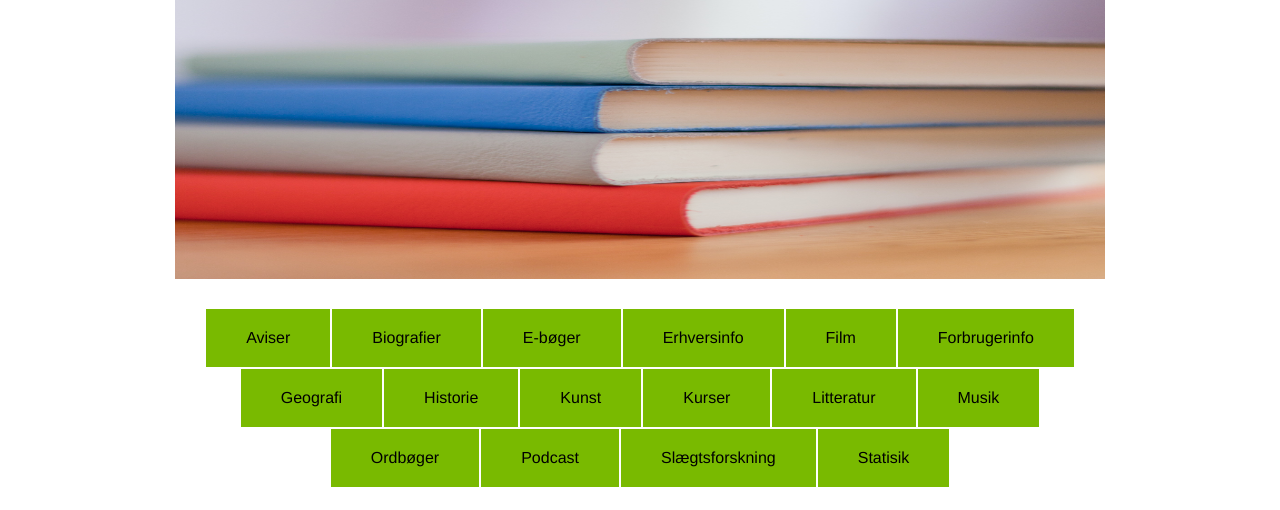
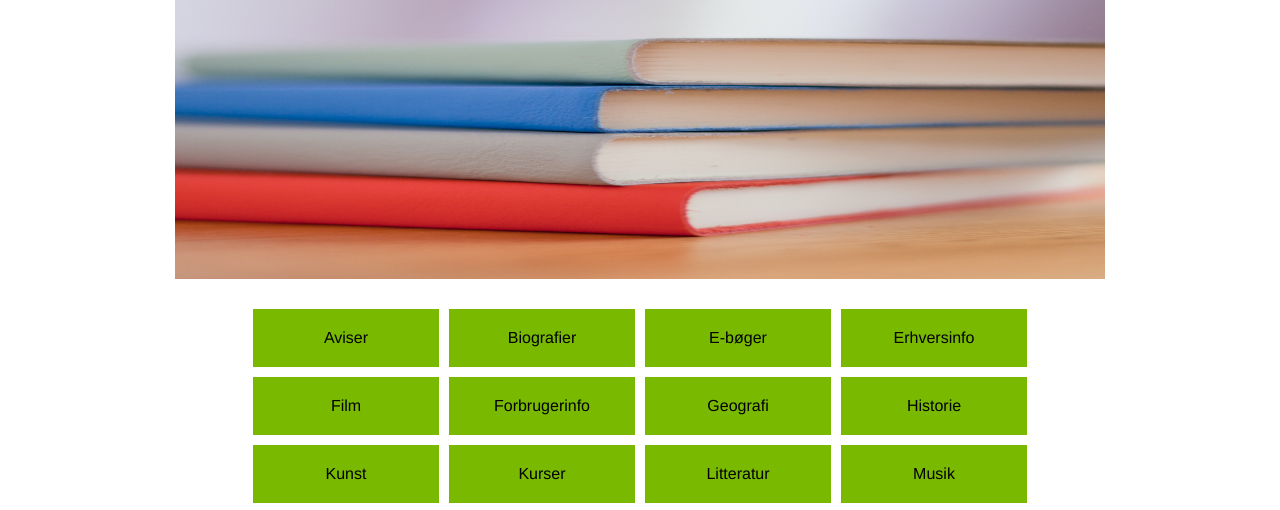
Before and after one commit to Zjuccen/Ux-koegebiblotek, a plain HTML site: page e-boeger-og-matrialer.html in a window 1280 px wide. Shown: the part 269-779 px from the top of the page. Drawn offline with Linux system fonts and the light colour scheme.

Commit message:
rettelser

```diff
--- a/style.css
+++ b/style.css
@@ -378,12 +378,15 @@ label {
 }
 
 .kategorier {
+    text-align: center;
+    width: 100%;
+    align-items: center;
     display: flex;
     justify-content: center;
     padding: 0px 175px;
     flex-wrap: wrap;
-    row-gap: 2px;
-    column-gap: 2px;
+    row-gap: 10px;
+    column-gap: 10px;
     margin: 30px 0;
 }
 
@@ -392,6 +395,7 @@ label {
     padding: 20px 40px;
     color: #000000;
     text-decoration: none;
+    width: 20%;
 }
 
 .eboeger-liste{
```
